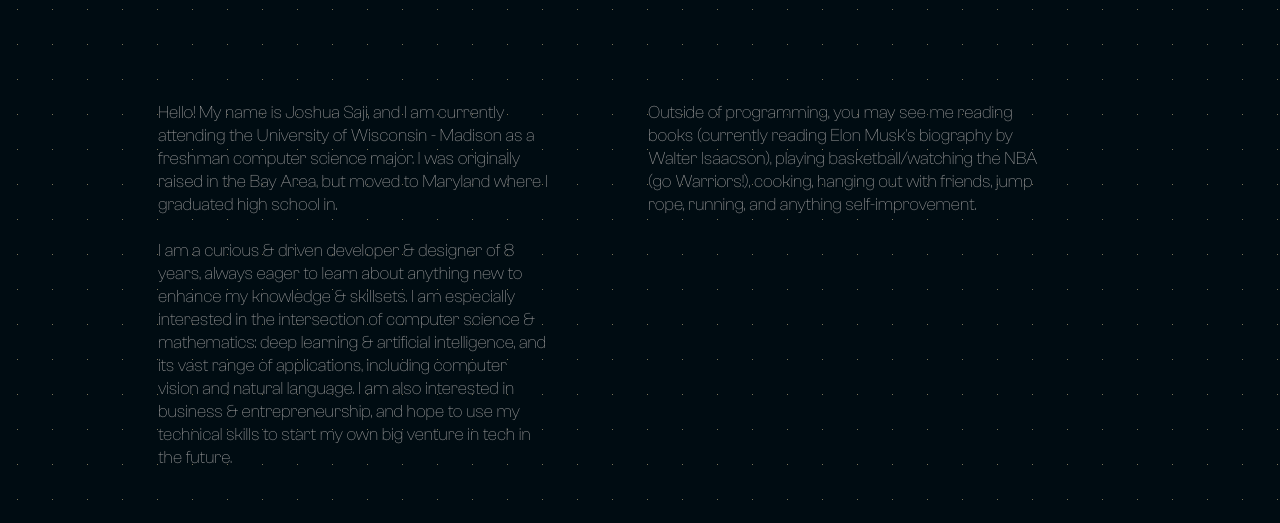
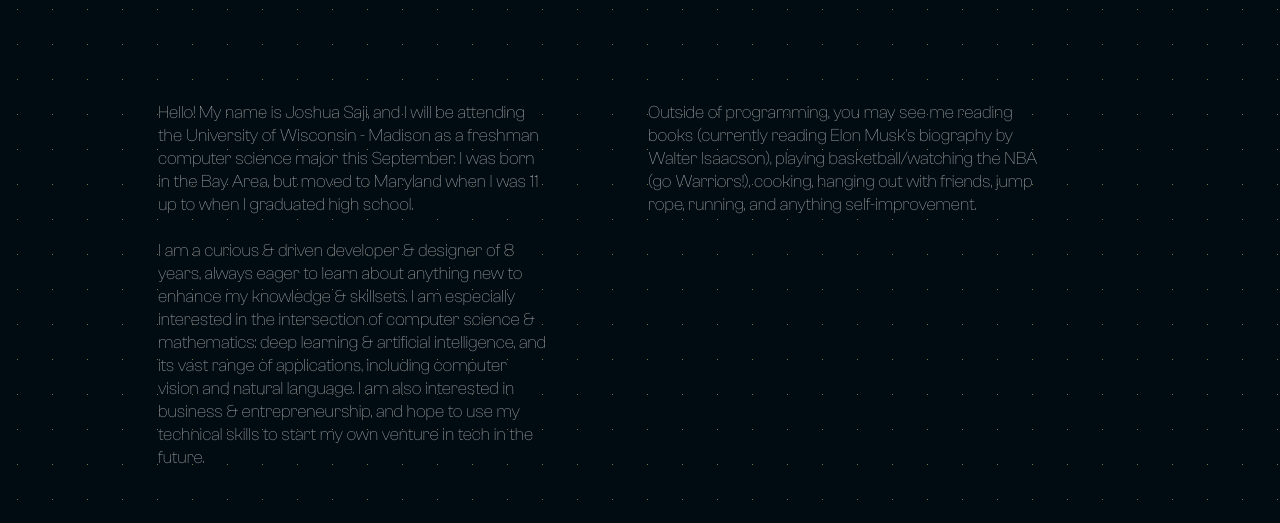
Before and after one commit to Stylos21/stylos21.github.io, a plain HTML site: page index.html in a window 1280 px wide. Shown: the part 1198-1721 px from the top of the page. Drawn offline with nearby package versions, Linux system fonts and the light colour scheme.

Commit message:
Update index.html

```diff
--- a/index.html
+++ b/index.html
@@ -106,14 +106,13 @@
                     <p class="header desc">about me.</p>
                 </div>
                 <div class="flex">
-                    <p class="bodytext desc flex-item" data-aos="fade-right">Hello! My name is Joshua Saji, and I am
-                        currently attending the University of Wisconsin - Madison as a freshman computer science major.
-                        I was originally raised in the Bay Area, but moved to Maryland where I graduated high school in.
+                    <p class="bodytext desc flex-item" data-aos="fade-right">Hello! My name is Joshua Saji, and I will be attending the University of Wisconsin - Madison as a freshman computer science major this September.
+                        I was born in the Bay Area, but moved to Maryland when I was 11 up to when I graduated high school.
                         <br><br> I am a curious & driven developer & designer of 8 years, always eager to learn about
                         anything new to enhance my knowledge & skillsets. I am especially interested in the intersection
                         of computer science & mathematics: deep learning & artificial intelligence, and its vast range
                         of applications, including computer vision and natural language. I am also interested in
-                        business & entrepreneurship, and hope to use my technical skills to start my own big venture in
+                        business & entrepreneurship, and hope to use my technical skills to start my own venture in
                         tech in the future.<br> <br> </p>
                     <p class="bodytext desc flex-item" data-aos="fade-left">Outside of programming, you may see me
                         reading books (currently reading Elon Musk's biography by Walter Isaacson), playing
```
